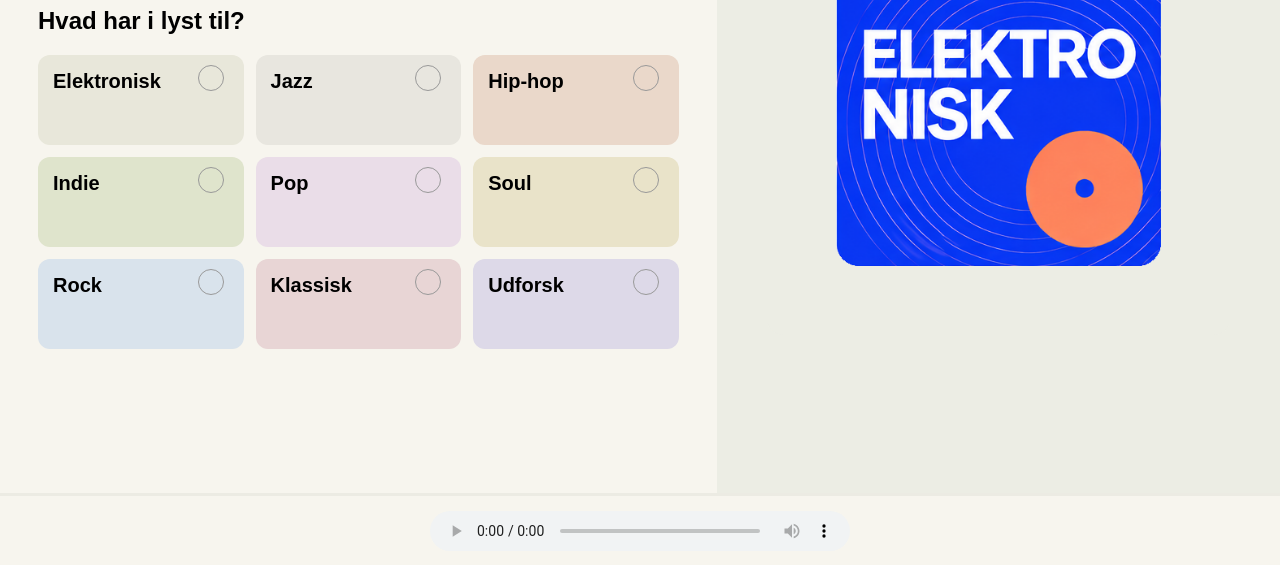
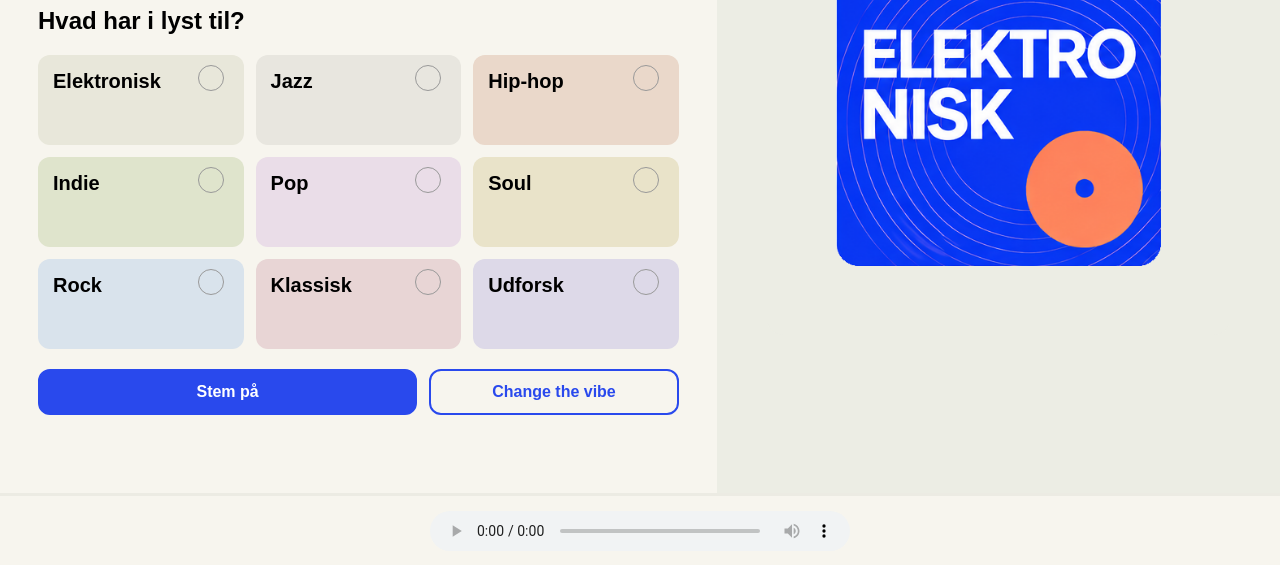
Before and after one commit to laarsegth/next_track, a website: page frontend/lyt_sammen.html in a window 1280 px wide. Shown: the part 235-800 px from the top of the page. Drawn offline with Linux system fonts and the light colour scheme.

Commit message:
stem på + change the vibe knap

```diff
--- a/frontend/lyt_sammen.html
+++ b/frontend/lyt_sammen.html
@@ -73,6 +73,11 @@
             <span class="check-circle"></span>
         </button>
 
+        <div class="vote-actions">
+            <button type="button" class="vote-button">Stem på</button>
+            <button type="button" class="vibe-button">Change the vibe</button>
+        </div>
+
         </section>
 
         <aside class="player">
--- a/frontend/styles.css
+++ b/frontend/styles.css
@@ -247,6 +247,35 @@ body {
     font-weight: bold;
 }
 
+.vote-actions {
+    grid-column: 1 / -1;
+    display: flex;
+    flex-wrap: wrap;
+    gap: 12px;
+    margin-top: 8px;
+}
+
+.genres .vote-actions button {
+    display: block;
+    min-height: 46px;
+    padding: 10px 16px;
+    border: 2px solid #2949ed;
+    font-size: 16px;
+    text-align: center;
+}
+
+.vote-button {
+    flex: 2 1 160px;
+    background: #2949ed;
+    color: #fff;
+}
+
+.vibe-button {
+    flex: 1 1 140px;
+    background: transparent;
+    color: #2949ed;
+}
+
 /* Her begynder CSS på vores player/højre side*/
 .player {
     background: #ecede4;
```
